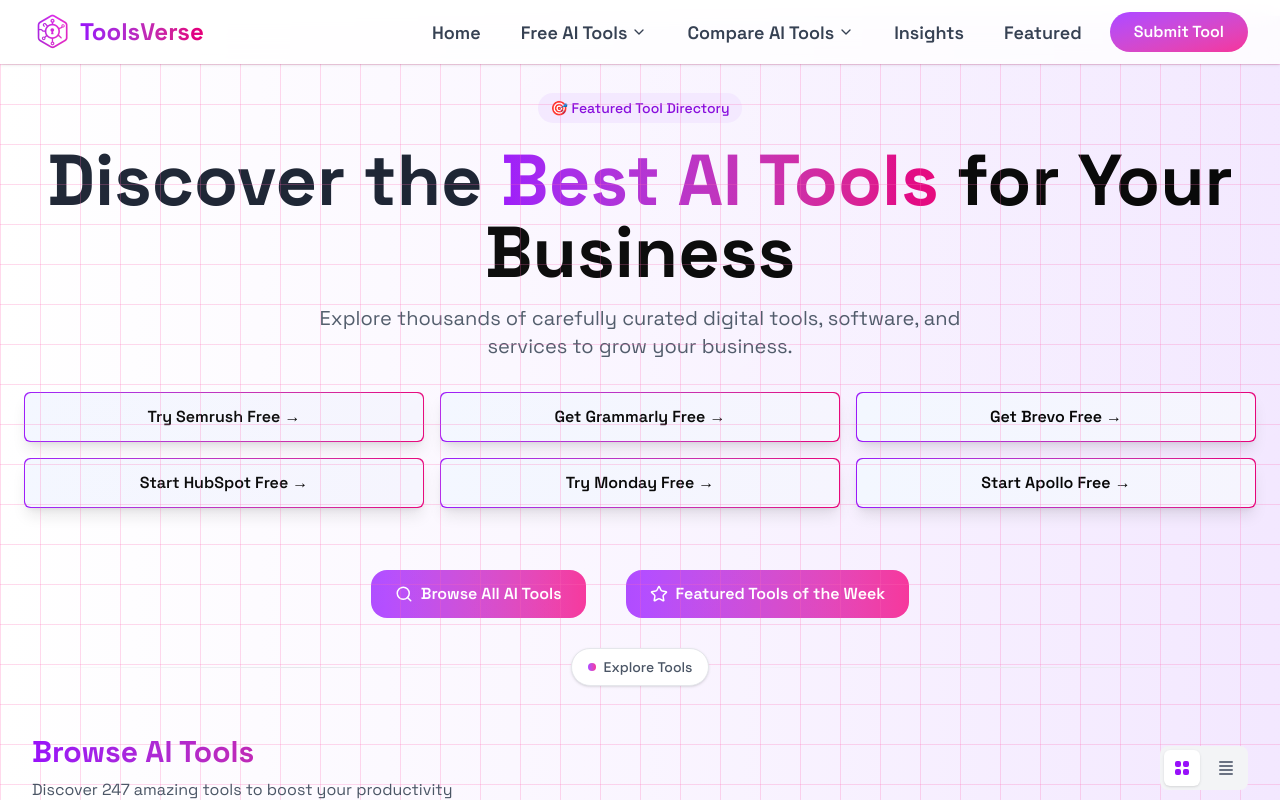
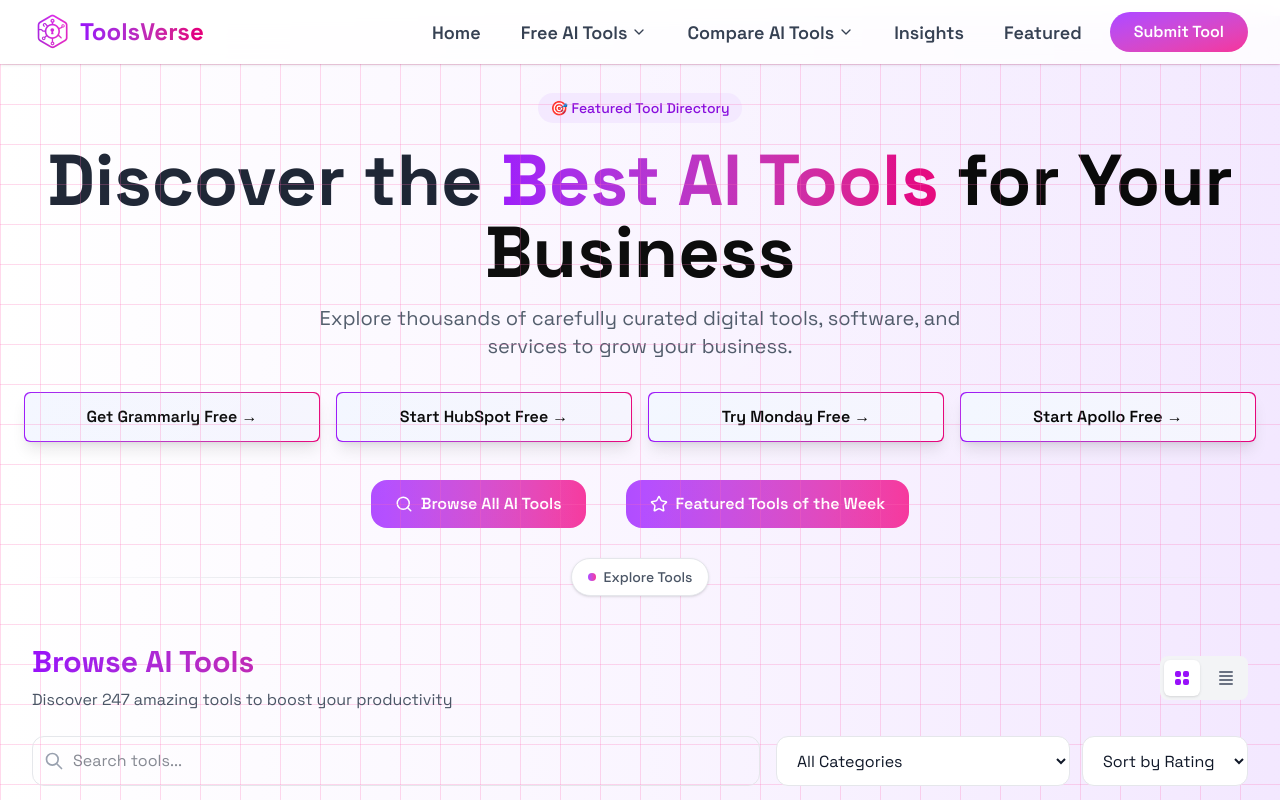
Before and after one commit to sohailakhtar01/toolverse, a Next.js app: page / in a window 1280 px wide. Shown: the top 800 px of the page. Built offline with nearby package versions, Linux system fonts and the light colour scheme.

Commit message:
chaned few divs

```diff
--- a/src/components/LandingClient.jsx
+++ b/src/components/LandingClient.jsx
@@ -78,21 +78,10 @@
             Explore thousands of carefully curated digital tools, software, and services to grow your business.
           </p>
           {/* /////////////////////////// */}
-<div className="grid grid-cols-3 md:grid-cols-3 gap-4 my-8">
+<div className="grid grid-cols-2 md:grid-cols-4 gap-4 my-2">
 
   {/* Semrush */}
-  <div className="p-[1px] rounded-md bg-gradient-to-r from-purple-600 to-pink-600 shadow-lg">
-    <a
-      href="https://www.thetoolsverse.com/tools/semrush"
-      target="_blank"
-      rel="noopener noreferrer"
-      className="block w-full bg-gradient-to-r from-[#F3F7FF] to-[#F6F5FE] rounded-md py-3 px-4 hover:from-white hover:to-white transition-all text-center"
-    >
-      <span className="text-black font-spaceGrotesk text-base font-semibold">
-        Try Semrush Free →
-      </span>
-    </a>
-  </div>
+
 
   {/* Grammarly */}
   <div className="p-[1px] rounded-md bg-gradient-to-r from-purple-600 to-pink-600 shadow-lg">
@@ -107,18 +96,7 @@
       </span>
     </a>
   </div>
-  <div className="p-[1px] rounded-md bg-gradient-to-r from-purple-600 to-pink-600 shadow-lg">
-    <a
-      href="https://www.thetoolsverse.com/tools/brevo"
-      target="_blank"
-      rel="noopener noreferrer"
-      className="block w-full bg-gradient-to-r from-[#F3F7FF] to-[#F6F5FE] rounded-md py-3 px-4 hover:from-white hover:to-white transition-all text-center"
-    >
-      <span className="text-black  font-spaceGrotesk text-base font-semibold">
-        Get Brevo Free →
-      </span>
-    </a>
-  </div>
+
 
   {/* HubSpot */}
   <div className="p-[1px] rounded-md bg-gradient-to-r from-purple-600 to-pink-600 shadow-lg">
```
